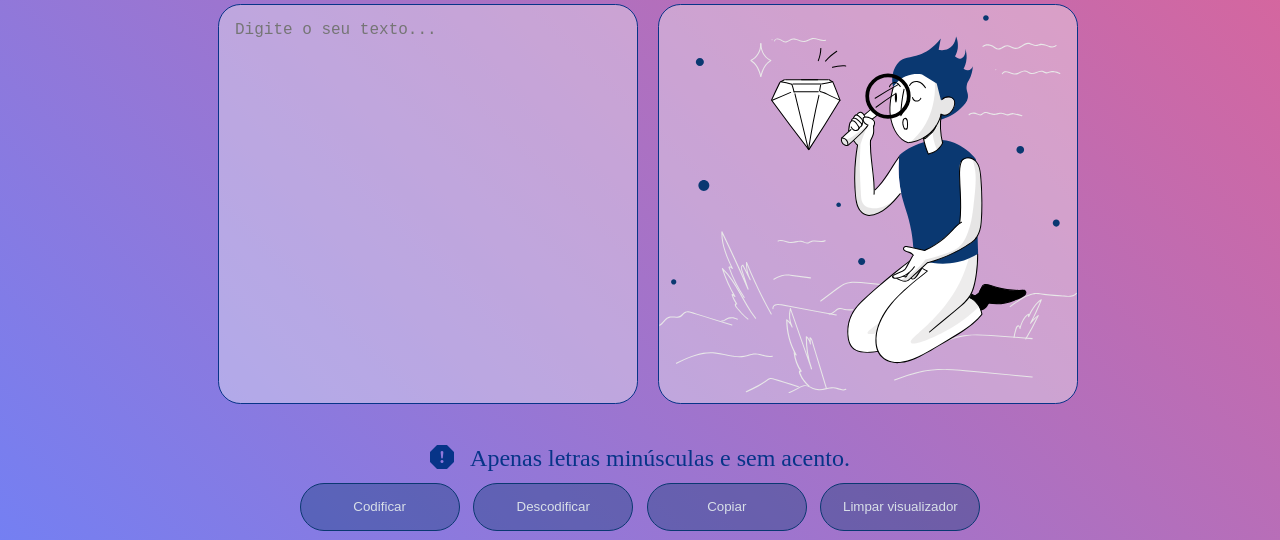
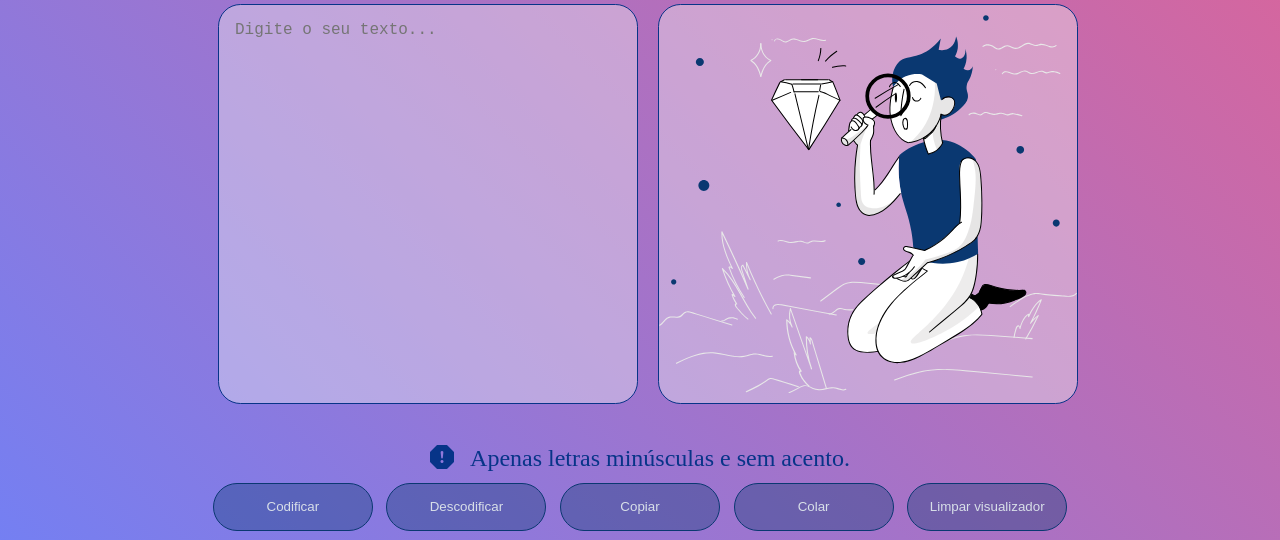
Before and after one commit to Edilaine05/Codificador-Descodificador-Alura-One, a plain HTML site: page index.html in a window 1280 px wide. Shown: the part 96-636 px from the top of the page. Drawn offline with nearby package versions, Linux system fonts and the light colour scheme.

Commit message:
Update index.html

```diff
--- a/index.html
+++ b/index.html
@@ -79,6 +79,7 @@
           <button class="botao">Codificar</button>
           <button class="botao">Descodificar</button>
           <button id="copiar" class="botao">Copiar</button>
+          <button id="colar" class="botao">Colar</button>
           <button id="limpar" class="botao">Limpar visualizador</button>
         </div>
       </section>
```
